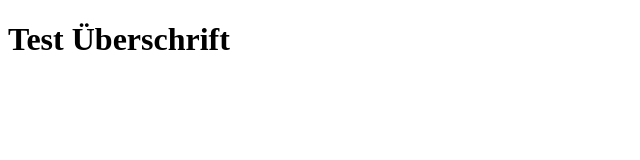
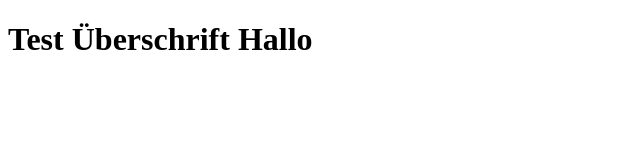
Before and after one commit to RaphaelaMulthaup/Join-Dummy, a plain HTML site: page index.html in a window 1280 px wide. Shown: the whole page, without its empty margins (0-640 px from the left). Drawn offline with Linux system fonts and the light colour scheme.

Commit message:
Hello Title

```diff
--- a/index.html
+++ b/index.html
@@ -6,7 +6,7 @@
     <title>Join Dummy</title>
 </head>
 <body>
-    <h1>Test Überschrift</h1>
+    <h1>Test Überschrift Hallo</h1>
 
 </body>
 </html>
```
